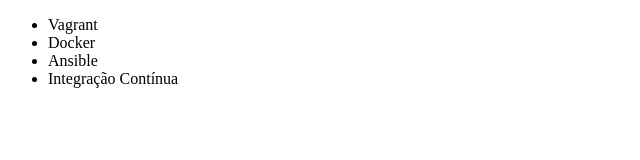
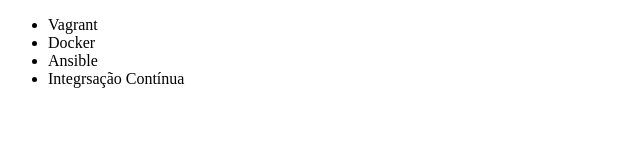
Before and after one commit to jonnathanweber2/curso, a plain HTML site: page index.html in a window 1280 px wide. Shown: the full height of the page, 0-640 px from the left. Drawn offline with Linux system fonts and the light colour scheme.

Commit message:
testando

```diff
--- a/index.html
+++ b/index.html
@@ -9,7 +9,7 @@
         <li>Vagrant</li>
         <li>Docker</li>
         <li>Ansible</li>
-        <li>Integração Contínua</li>
+        <li>Integrsação Contínua</li>
     </ul>
 </body>
 </html>
```
